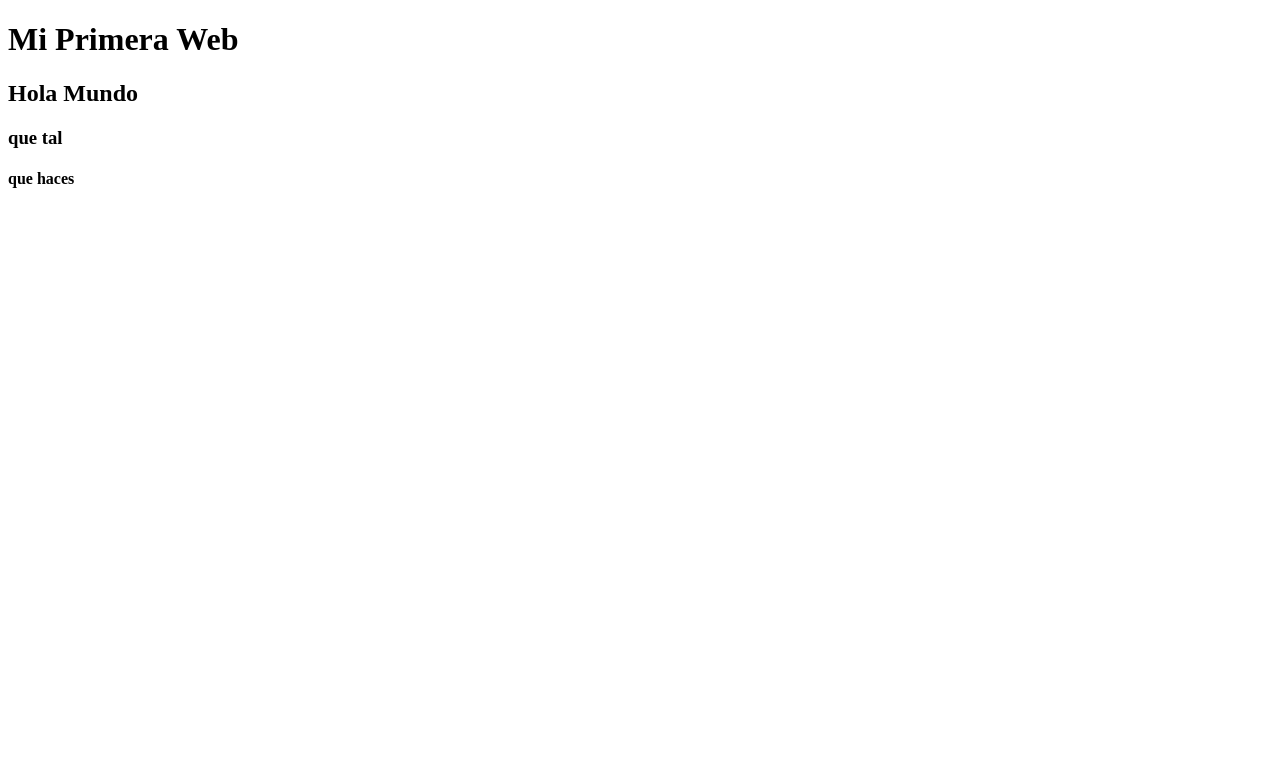
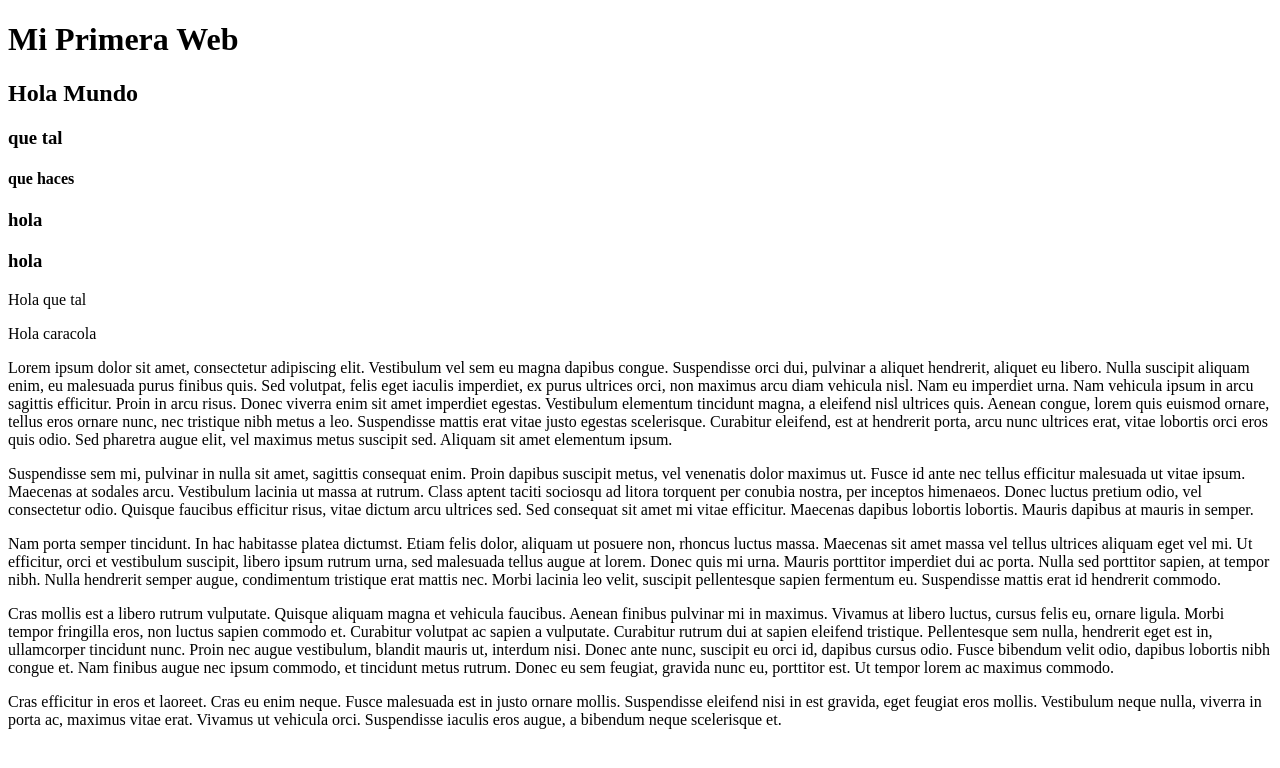
Before and after one commit to claudiatorresf/ClaudiaTorres-TPM-1, a plain HTML site: page Index.html in a window 1280 px wide. Drawn offline with Linux system fonts and the light colour scheme.

Commit message:
Clase 2/02/26

```diff
--- a/Index.html
+++ b/Index.html
@@ -4,14 +4,59 @@
     <meta charset="UTF-8">
     <meta http-equiv="X-UA-Compatible" content="IE=edge">
     <meta name="viewport" content="width=device-width, initial-scale=1.0">
+    <meta name="description" content="Esta es mi primera pagina web">
+    <link rel="stylesheet" href="Css/Style.css">
     <title>Mi Primera Web</title>
+    <script src="script.js"></script>
 </head>
 <body>
     <h1>Mi Primera Web </h1>
     <h2>Hola Mundo</h2>
     <h3> que tal</h3>
     <h4>que haces</h4>
+    <div>
+        <h3> hola </h3>
+    </div>
+    <div>
+        <h3>hola</h3>
+       <p>
+            Hola que tal
+       </p>
+       <p>
+            Hola caracola
+       </p>
+    </div>
 </body>
+    <header>
+        <nav></nav>
+    </header>
+    <main>
+        <section>
+            <article>
+                <p>
+                    Lorem ipsum dolor sit amet, consectetur adipiscing elit. Vestibulum vel sem eu magna dapibus congue. Suspendisse orci dui, pulvinar a aliquet hendrerit, aliquet eu libero. Nulla suscipit aliquam enim, eu malesuada purus finibus quis. Sed volutpat, felis eget iaculis imperdiet, ex purus ultrices orci, non maximus arcu diam vehicula nisl. Nam eu imperdiet urna. Nam vehicula ipsum in arcu sagittis efficitur. Proin in arcu risus. Donec viverra enim sit amet imperdiet egestas. Vestibulum elementum tincidunt magna, a eleifend nisl ultrices quis. Aenean congue, lorem quis euismod ornare, tellus eros ornare nunc, nec tristique nibh metus a leo. Suspendisse mattis erat vitae justo egestas scelerisque. Curabitur eleifend, est at hendrerit porta, arcu nunc ultrices erat, vitae lobortis orci eros quis odio. Sed pharetra augue elit, vel maximus metus suscipit sed. Aliquam sit amet elementum ipsum.
+                </p>
+            </article>
+            <article>
+                <p>
+                    Suspendisse sem mi, pulvinar in nulla sit amet, sagittis consequat enim. Proin dapibus suscipit metus, vel venenatis dolor maximus ut. Fusce id ante nec tellus efficitur malesuada ut vitae ipsum. Maecenas at sodales arcu. Vestibulum lacinia ut massa at rutrum. Class aptent taciti sociosqu ad litora torquent per conubia nostra, per inceptos himenaeos. Donec luctus pretium odio, vel consectetur odio. Quisque faucibus efficitur risus, vitae dictum arcu ultrices sed. Sed consequat sit amet mi vitae efficitur. Maecenas dapibus lobortis lobortis. Mauris dapibus at mauris in semper.
+                </p>
+            </article>
+        </section>
+        <section>
+            <p>
+        <div>Nam porta semper tincidunt. In hac habitasse platea dictumst. Etiam felis dolor, aliquam ut posuere non, rhoncus luctus massa. Maecenas sit amet massa vel tellus ultrices aliquam eget vel mi. Ut efficitur, orci et vestibulum suscipit, libero ipsum rutrum urna, sed malesuada tellus augue at lorem. Donec quis mi urna. Mauris porttitor imperdiet dui ac porta. Nulla sed porttitor sapien, at tempor nibh. Nulla hendrerit semper augue, condimentum tristique erat mattis nec. Morbi lacinia leo velit, suscipit pellentesque sapien fermentum eu. Suspendisse mattis erat id hendrerit commodo.
+            </p>
+        </div>
+            <p>
+        <div>Cras mollis est a libero rutrum vulputate. Quisque aliquam magna et vehicula faucibus. Aenean finibus pulvinar mi in maximus. Vivamus at libero luctus, cursus felis eu, ornare ligula. Morbi tempor fringilla eros, non luctus sapien commodo et. Curabitur volutpat ac sapien a vulputate. Curabitur rutrum dui at sapien eleifend tristique. Pellentesque sem nulla, hendrerit eget est in, ullamcorper tincidunt nunc. Proin nec augue vestibulum, blandit mauris ut, interdum nisi. Donec ante nunc, suscipit eu orci id, dapibus cursus odio. Fusce bibendum velit odio, dapibus lobortis nibh congue et. Nam finibus augue nec ipsum commodo, et tincidunt metus rutrum. Donec eu sem feugiat, gravida nunc eu, porttitor est. Ut tempor lorem ac maximus commodo.
+            </p>
+        </div>
+        </section>
+        <aside>
+            Cras efficitur in eros et laoreet. Cras eu enim neque. Fusce malesuada est in justo ornare mollis. Suspendisse eleifend nisi in est gravida, eget feugiat eros mollis. Vestibulum neque nulla, viverra in porta ac, maximus vitae erat. Vivamus ut vehicula orci. Suspendisse iaculis eros augue, a bibendum neque scelerisque et.
+        </aside>
 
-
+    </main>
+    <footer></footer>
 </html>
```
